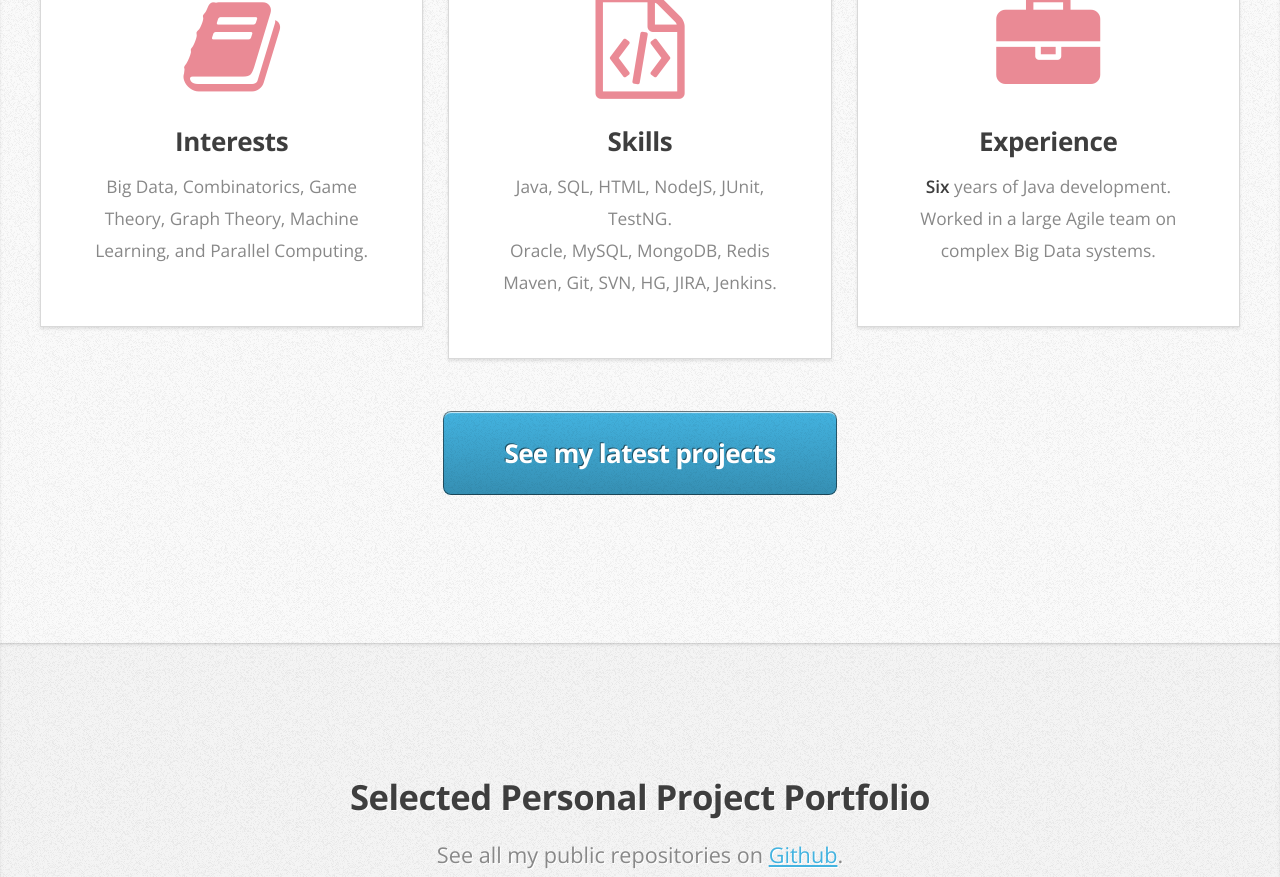
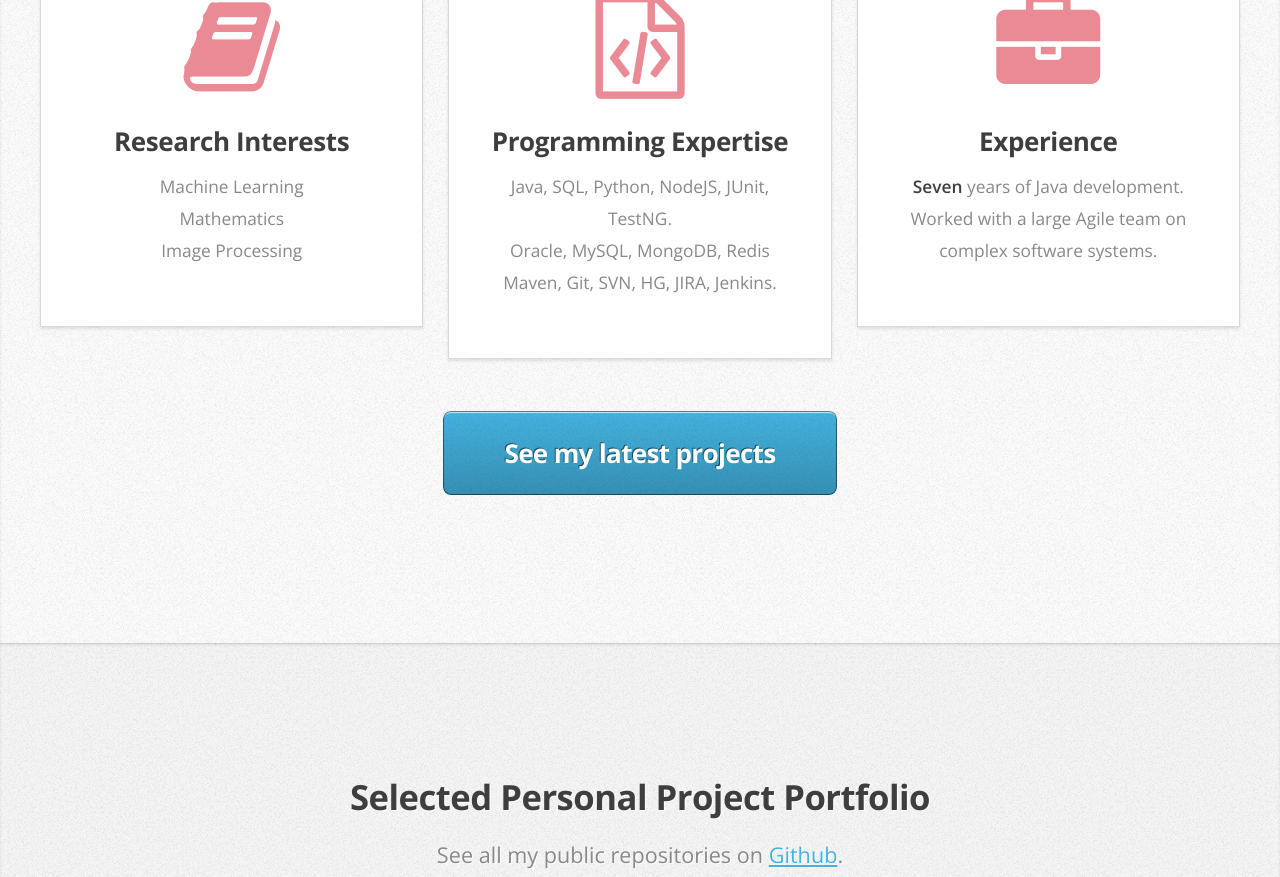
Before and after one commit to nsporillo/porillo-net, a plain HTML site: page index.html in a window 1280 px wide. Shown: the part 1060-1937 px from the top of the page. Drawn offline with nearby package versions, Linux system fonts and the light colour scheme.

Commit message:
Update website

```diff
--- a/index.html
+++ b/index.html
@@ -74,17 +74,18 @@
                     <div class=4u>
                         <section class="box style1">
                             <span class="icon featured fa-book"></span>
-                            <h3>Interests</h3>
-
-                            <p>Big Data, Combinatorics, Game Theory, Graph Theory, Machine Learning, and Parallel Computing.</p>
+                            <h3>Research Interests</h3>
+                            <p>Machine Learning
+                            <br>Mathematics
+                            <br>Image Processing</p>
                         </section>
                     </div>
                     <div class=4u>
                         <section class="box style1">
                             <span class="icon featured fa-file-code-o"></span>
 
-                            <h3>Skills</h3>
-                            <p>Java, SQL, HTML, NodeJS, JUnit, TestNG.
+                            <h3>Programming Expertise</h3>
+                            <p>Java, SQL, Python, NodeJS, JUnit, TestNG.
                             <br>Oracle, MySQL, MongoDB, Redis
                             <br>Maven, Git, SVN, HG, JIRA, Jenkins.</p>
                         </section>
@@ -94,8 +95,8 @@
                             <span class="icon featured fa-briefcase"></span>
 
                             <h3>Experience</h3>
-                            <p><strong>Six</strong> years of Java development.
-                            <br>Worked in a large Agile team on complex Big Data systems.
+                            <p><strong>Seven</strong> years of Java development.
+                            <br>Worked with a large Agile team on complex software systems.
                         </section>
                     </div>
                 </div>
```
